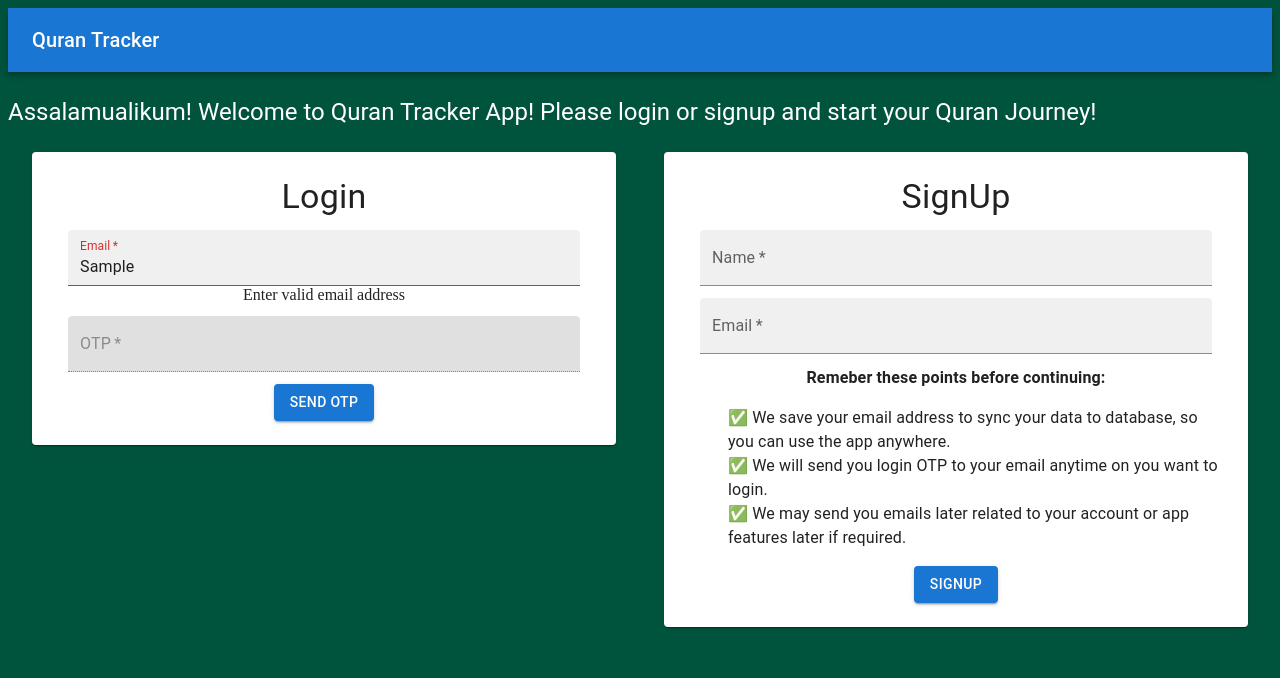
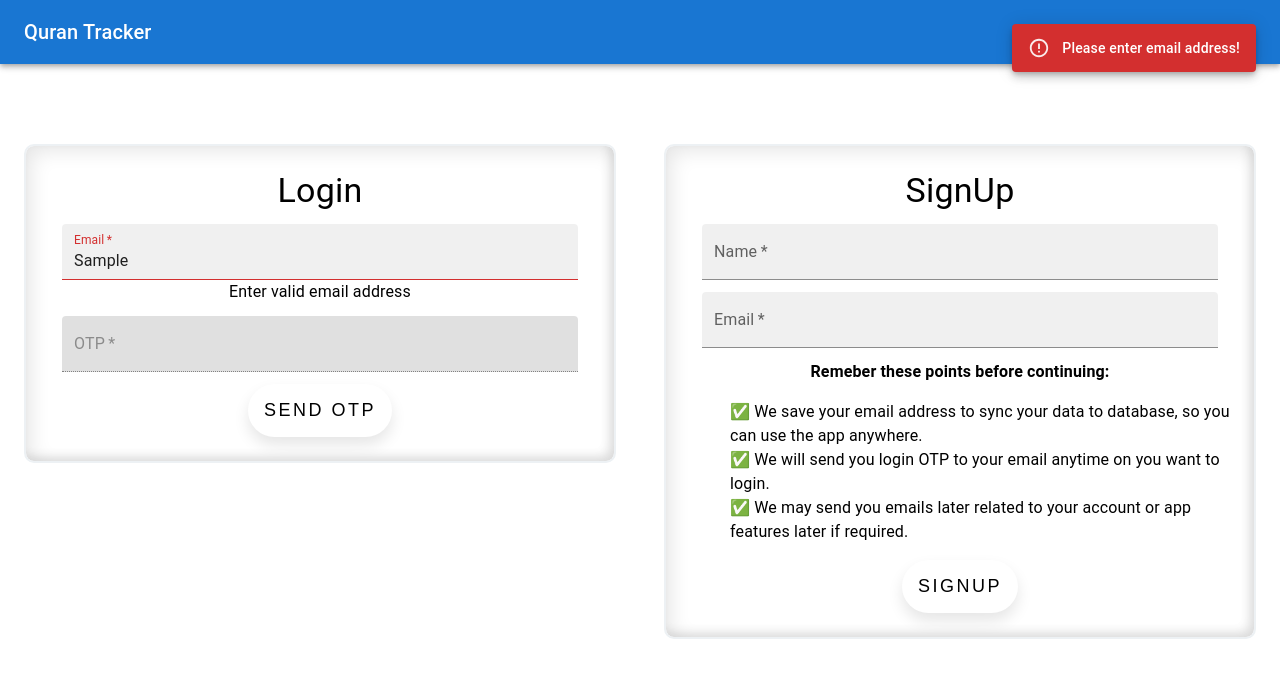
Before and after one commit to KhanStan99/quran-tracker, a React (Create React App) app: page / in a window 1280 px wide. Both pictures are taken after typing "Sample" into the empty fields and a click on the button "SEND OTP". Shown: the top 678 px of the page. Built offline with nearby package versions, Linux system fonts and the light colour scheme.

Commit message:
Updated login page UI & added current aayah detail

```diff
--- a/src/components/app.jsx
+++ b/src/components/app.jsx
@@ -7,7 +7,7 @@ import { Grid, Tab, Tabs } from '@mui/material';
 import SwipeableViews from 'react-swipeable-views';
 import './styles.css';
 import LinksComponent from './about-dev';
-import { Navigate } from "react-router-dom";
+import { Navigate } from 'react-router-dom';
 
 export default function App() {
   let auth = localStorage.getItem('user');
@@ -19,12 +19,25 @@ export default function App() {
     setValue(index);
   };
 
-
   return !auth ? (
     <Navigate replace to="/login" />
   ) : (
-    <Grid container direction="row">
-      <Grid item xs={false} sm={false} md={3} lg={4} xl={4}></Grid>
+    <Grid
+      container
+      direction="row"
+      style={{
+        height: '92vh',
+      }}
+    >
+      <Grid
+        item
+        xs={false}
+        sm={false}
+        md={3}
+        lg={4}
+        xl={4}
+        style={{ backgroundColor: '#262626' }}
+      ></Grid>
       <Grid item xs={12} sm={12} md={6} lg={4} xl={4} className="App">
         <Item>
           <Tabs value={value} onChange={handleChange}>
@@ -42,7 +55,7 @@ export default function App() {
               <Tracker handleChangeIndex={handleChangeIndex} />
             </TabPanel>
             <TabPanel value={value} index={1}>
-              <Statistics handleChangeIndex={handleChangeIndex}/>
+              <Statistics handleChangeIndex={handleChangeIndex} />
             </TabPanel>
             <TabPanel value={value} index={2}>
               <LinksComponent />
@@ -59,7 +72,15 @@ export default function App() {
           </footer>
         </Item>
       </Grid>
-      <Grid item xs={false} sm={false} md={3} lg={4} xl={4}></Grid>
+      <Grid
+        item
+        xs={false}
+        sm={false}
+        md={3}
+        lg={4}
+        xl={4}
+        style={{ backgroundColor: '#262626' }}
+      ></Grid>
     </Grid>
   );
 }
--- a/src/components/login.css
+++ b/src/components/login.css
@@ -1,3 +1,26 @@
 ul {
   list-style-type: none;
 }
+
+.raised_button {
+  padding: 16px;
+  font-size: 18px;
+  text-transform: uppercase;
+  letter-spacing: 2.5px;
+  font-weight: 500;
+  color: #000;
+  background-color: #fff;
+  border: none;
+  border-radius: 45px;
+  box-shadow: 0px 8px 15px rgba(0, 0, 0, 0.1);
+  transition: all 0.3s ease 0s;
+  cursor: pointer;
+  outline: none;
+}
+
+.raised_button:hover {
+  background-color: #22a370;
+  box-shadow: 0px 15px 20px rgba(46, 229, 157, 0.4);
+  color: #fff;
+  transform: translateY(-7px);
+}
--- a/src/components/login.jsx
+++ b/src/components/login.jsx
@@ -1,9 +1,10 @@
 import React, { useEffect, useState } from 'react';
 import { Grid, TextField, Paper, Typography } from '@mui/material';
-import Button from '@mui/material/Button';
 import './login.css';
 import loginService from '../services/login-service';
 import { useNavigate } from 'react-router-dom';
+import Snackbar from '@mui/material/Snackbar';
+import MuiAlert from '@mui/material/Alert';
 
 export default function Login() {
   const [name, setName] = useState(null);
@@ -12,12 +13,26 @@ export default function Login() {
   const [loginEmail, setLoginEmail] = useState(null);
   const [otpData, setOtpData] = useState(null);
   const [isLoginOtpSend, setIsLoginOtpSend] = useState(false);
+  const [snackBarOptions, setSnackBarOptions] = useState({
+    open: false,
+    severity: 'info',
+    message: null,
+  });
   const navigate = useNavigate();
   let auth = localStorage.getItem('user');
 
   useEffect(() => {
     if (auth) navigate('/home');
   });
+
+  const handleClick = (open, severity, message) => {
+    //severity = "error", "warning", "info", "success"
+    setSnackBarOptions({ open, severity, message });
+  };
+
+  const handleClose = () => {
+    setSnackBarOptions(false);
+  };
 
   const handleSignup = () => {
     if (validateEmail(email) && name) {
@@ -29,6 +44,8 @@ export default function Login() {
         .catch((err) => {
           alert('Error in Signup: ' + err.response.data.message);
         });
+    } else {
+      handleClick(true, 'error', 'Please enter email address & Name!');
     }
   };
 
@@ -42,9 +59,11 @@ export default function Login() {
           setIsLoginOtpSend(true);
         })
         .catch((err) => {
-          console.log('🚀 ~ file: login.jsx ~ line 43 ~ err', err.response);
           alert('Error in Signup: ' + err.response.data.message);
         });
+    } else {
+      handleClick(true, 'error', 'Please enter email address!');
+      setLoginEmail('xyz');
     }
   };
 
@@ -62,6 +81,8 @@ export default function Login() {
         .catch((err) => {
           alert('Error in Signup: ' + err.response.data.message);
         });
+    } else {
+      handleClick(true, 'error', 'Please enter 4 digit OTP!');
     }
   };
 
@@ -72,6 +93,17 @@ export default function Login() {
 
   return (
     <Grid container>
+      <Snackbar
+        anchorOrigin={{ vertical: 'top', horizontal: 'right' }}
+        open={snackBarOptions.open}
+        onClose={handleClose}
+        key={'top' + 'right'}
+      >
+        <Alert severity={snackBarOptions.severity} sx={{ width: '100%' }}>
+          {snackBarOptions.message}
+        </Alert>
+      </Snackbar>
+
       <Typography
         variant="h5"
         textAlign={'center'}
@@ -90,7 +122,16 @@ export default function Login() {
         alignItems={'center'}
         textAlign={'center'}
       >
-        <Paper style={{ padding: '24px', margin: '24px' }}>
+        <Grid
+          style={{
+            padding: '24px',
+            margin: '24px',
+            boxShadow:
+              'inset -5px -5px 10px rgba(0,0,0,0.1), inset 5px 5px 20px rgba(0,0,0,0.1)',
+            borderRadius: '10px',
+            border: '2px solid #edf1f4',
+          }}
+        >
           <Typography variant="h4">Login</Typography>
           <Grid item style={{ margin: '12px' }}>
             <TextField
@@ -102,9 +143,9 @@ export default function Login() {
               error={loginEmail && !validateEmail(loginEmail)}
               variant="filled"
             />
-            {loginEmail && !validateEmail(loginEmail)
-              ? 'Enter valid email address'
-              : null}
+            {loginEmail && !validateEmail(loginEmail) ? (
+              <Typography variant="body1">Enter valid email address</Typography>
+            ) : null}
           </Grid>
           <Grid item style={{ margin: '12px' }}>
             <TextField
@@ -120,14 +161,14 @@ export default function Login() {
           </Grid>
 
           <Grid item xs={12}>
-            <Button
-              variant="contained"
+            <button
               onClick={isLoginOtpSend ? handleVerifyOTP : handleSendOTP}
+              class="raised_button"
             >
               {isLoginOtpSend ? 'Verify OTP' : 'Send OTP'}
-            </Button>
+            </button>
           </Grid>
-        </Paper>
+        </Grid>
       </Grid>
 
       <Grid
@@ -139,7 +180,16 @@ export default function Login() {
         alignItems={'center'}
         textAlign={'center'}
       >
-        <Paper style={{ padding: '24px', margin: '24px' }}>
+        <Grid
+          style={{
+            padding: '24px',
+            margin: '24px',
+            boxShadow:
+              'inset -5px -5px 10px rgba(0,0,0,0.1), inset 5px 5px 20px rgba(0,0,0,0.1)',
+            borderRadius: '10px',
+            border: '2px solid #edf1f4',
+          }}
+        >
           <Typography variant="h4">SignUp</Typography>
           <Grid item style={{ margin: '12px' }}>
             <TextField
@@ -161,9 +211,9 @@ export default function Login() {
               label="Email"
               variant="filled"
             />
-            {email && !validateEmail(email)
-              ? 'Enter valid email address'
-              : null}
+            {email && !validateEmail(email) ? (
+              <Typography variant="body1">Enter valid email address</Typography>
+            ) : null}
           </Grid>
           <Grid style={{ textAlign: 'start' }}>
             <Typography variant="body1" textAlign={'center'}>
@@ -192,12 +242,16 @@ export default function Login() {
           </Grid>
 
           <Grid item xs={12}>
-            <Button variant="contained" onClick={handleSignup}>
+            <button onClick={handleSignup} class="raised_button">
               SignUp
-            </Button>
+            </button>
           </Grid>
-        </Paper>
+        </Grid>
       </Grid>
     </Grid>
   );
 }
+
+const Alert = React.forwardRef(function Alert(props, ref) {
+  return <MuiAlert elevation={6} ref={ref} variant="filled" {...props} />;
+});
--- a/src/components/styles.css
+++ b/src/components/styles.css
@@ -1,7 +1,8 @@
 @import url('https://fonts.googleapis.com/css2?family=Montserrat:wght@100;400;600&display=swap');
 
 body {
-  background-color: #00533d;
+  background-color: #FFF;
+  margin: 0px;
 }
 
 .App {
--- a/src/components/tracker.jsx
+++ b/src/components/tracker.jsx
@@ -114,6 +114,13 @@ export default function Tracker(props) {
         </Typography>
       ) : null}
 
+      {currentSurah > 0 || currentAayahNo > 0 ? (
+        <Typography variant="body1">
+          <strong>Current Aayah: </strong>
+          {currentSurah} : {currentAayahNo}{' '}
+        </Typography>
+      ) : null}
+
       <div style={{ marginTop: '15px' }}>
         <Typography variant="h6">Surah List</Typography>
         <select
```
